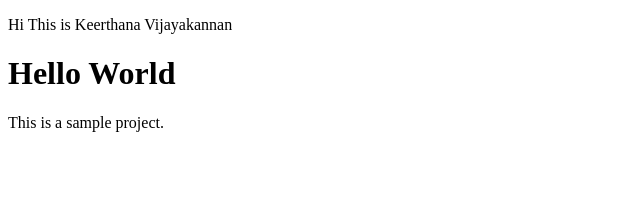
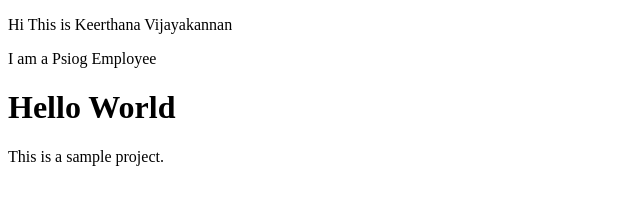
Before and after one commit to KeerthanaVijayakannan/sample, a plain HTML site: page index.html in a window 1280 px wide. Shown: the whole page, without its empty margins (0-640 px from the left). Drawn offline with Linux system fonts and the light colour scheme.

Commit message:
Add intro Para

```diff
--- a/index.html
+++ b/index.html
@@ -4,6 +4,7 @@
 <head>
   <title>My Project</title>
   <p>Hi This is Keerthana Vijayakannan</p>
+  <p>I am a Psiog Employee</p>
 </head>
 <body>
   <h1>Hello World</h1>
```
